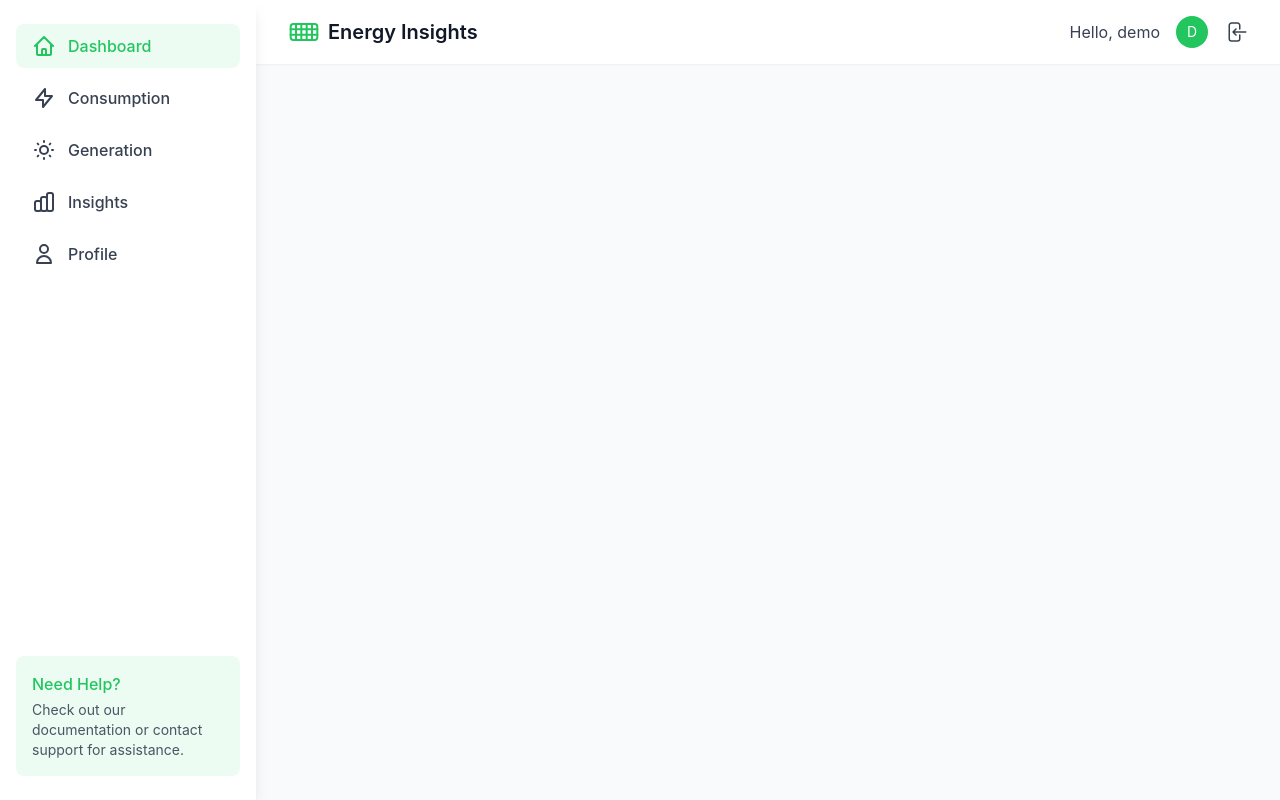
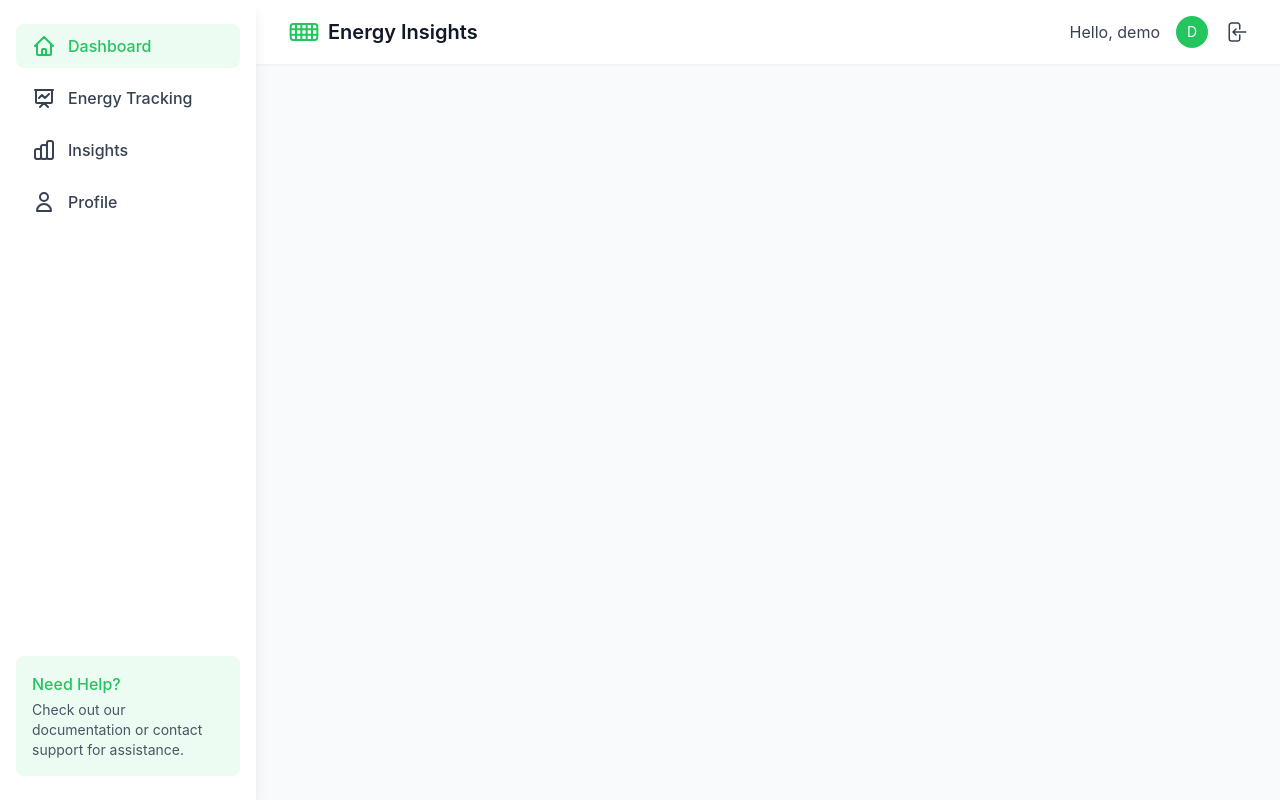
Before and after one commit to akshay722/Renewable-Energy-Insights-Hub, a React (Vite) app in the folder frontend/: page /login in a window 1280 px wide. Built offline with nearby package versions, Linux system fonts and the light colour scheme.

Commit message:
feat(frontend): change pages in sidebar

```diff
--- a/frontend/src/components/Sidebar.tsx
+++ b/frontend/src/components/Sidebar.tsx
@@ -29,8 +29,8 @@ const Sidebar = ({ isOpen, toggleSidebar }: SidebarProps) => {
       ),
     },
     {
-      name: 'Consumption',
-      path: '/consumption',
+      name: 'Energy Tracking',
+      path: '/energy-tracking',
       icon: (
         <svg
           xmlns="http://www.w3.org/2000/svg"
@@ -43,27 +43,7 @@ const Sidebar = ({ isOpen, toggleSidebar }: SidebarProps) => {
             strokeLinecap="round"
             strokeLinejoin="round"
             strokeWidth={2}
-            d="M13 10V3L4 14h7v7l9-11h-7z"
-          />
-        </svg>
-      ),
-    },
-    {
-      name: 'Generation',
-      path: '/generation',
-      icon: (
-        <svg
-          xmlns="http://www.w3.org/2000/svg"
-          className="h-6 w-6"
-          fill="none"
-          viewBox="0 0 24 24"
-          stroke="currentColor"
-        >
-          <path
-            strokeLinecap="round"
-            strokeLinejoin="round"
-            strokeWidth={2}
-            d="M12 3v1m0 16v1m9-9h-1M4 12H3m15.364 6.364l-.707-.707M6.343 6.343l-.707-.707m12.728 0l-.707.707M6.343 17.657l-.707.707M16 12a4 4 0 11-8 0 4 4 0 018 0z"
+            d="M7 12l3-3 3 3 4-4M8 21l4-4 4 4M3 4h18M4 4h16v12a1 1 0 01-1 1H5a1 1 0 01-1-1V4z"
           />
         </svg>
       ),
```
